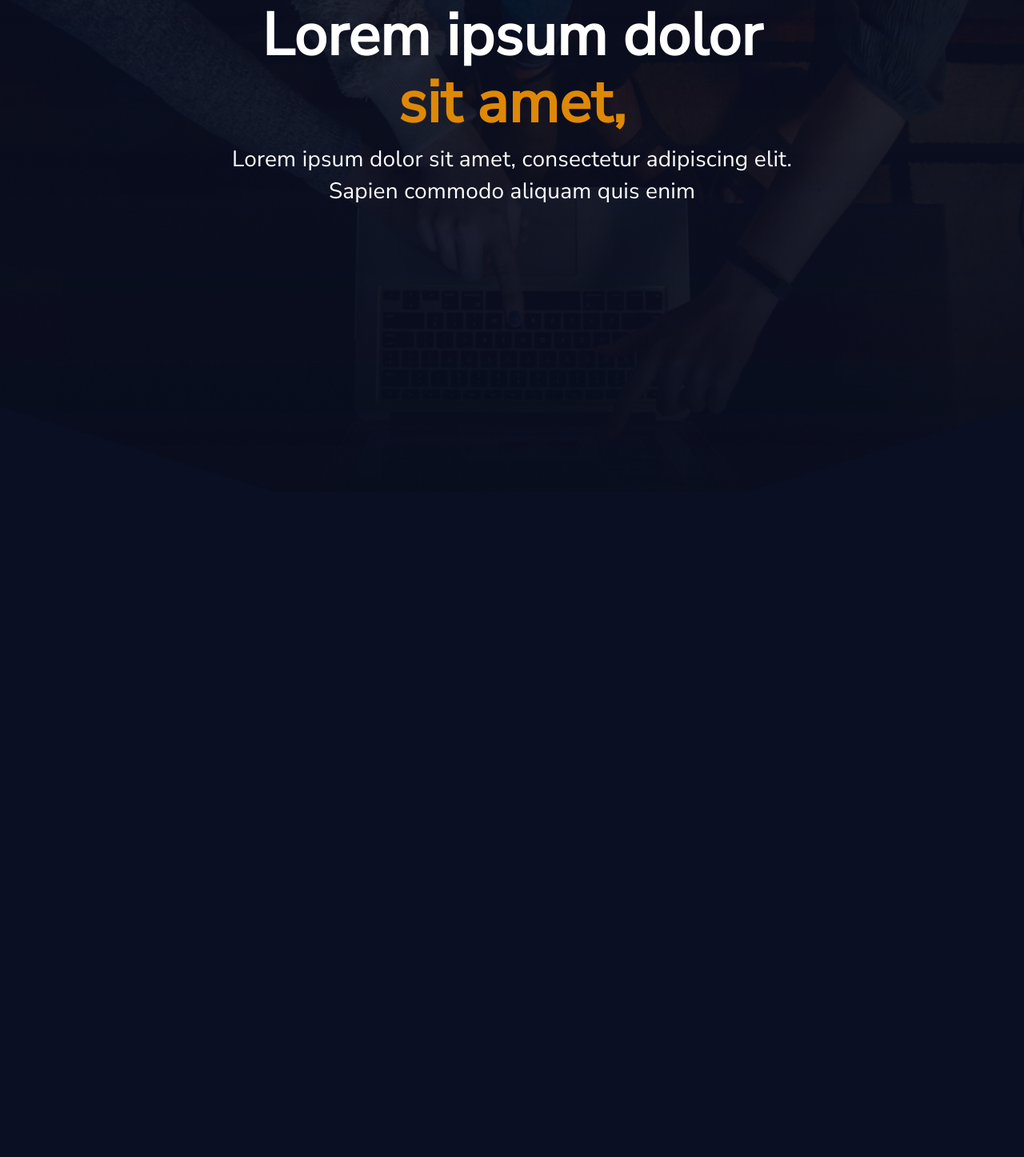
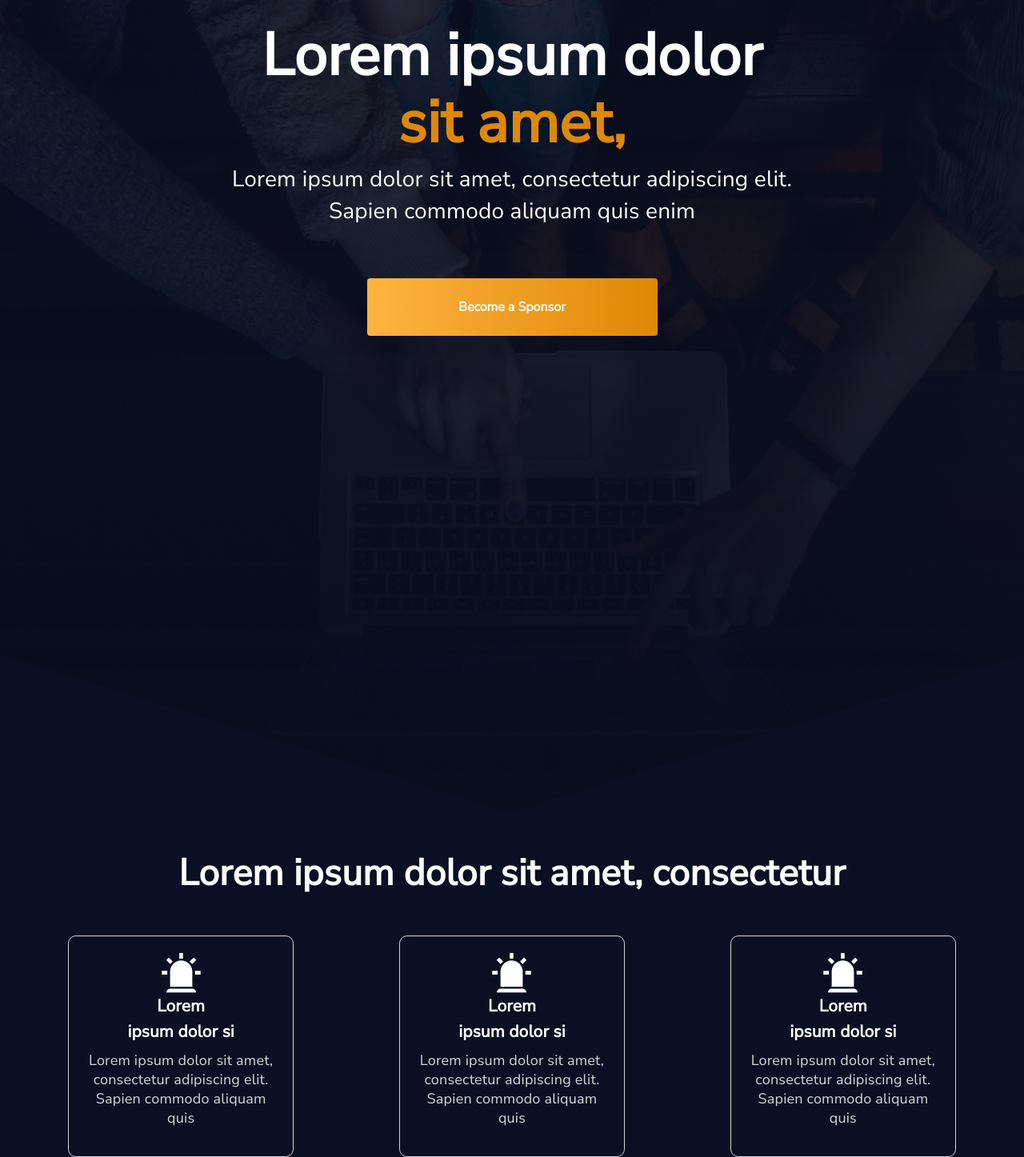
Before and after one commit to pluralcodetech/pluralcodeacademy-sponsorship, a website: page index.html in a window 1280 px wide. Shown: the part 185-1632 px from the top of the page at 80% size. Before the commit the page ends 800 px from the top, so only its background shows below. Drawn offline with nearby package versions, Linux system fonts and the light colour scheme.

Commit message:
packages Section completed

```diff
--- a/index.html
+++ b/index.html
@@ -88,9 +88,42 @@
             <div class="box-content text-center">
                 <h1 class="">Lorem ipsum dolor<br> <span class="span-text">sit amet,</span></h1>
                 <p class="box-text">Lorem ipsum dolor sit amet, consectetur adipiscing elit.<br> Sapien commodo aliquam quis enim </p>
+                <button class="button-sponsor mt-5">Become a Sponsor</button>
             </div>
         </div>
     </div>
+
+    <div class="section">
+        <div class="container">
+            <div class="packages-section mt-5">
+                <h2>Lorem ipsum dolor sit amet, consectetur </h2>
+            </div>
+            <div class="card-sections text-center d-flex justify-content-between">
+                <div class="boxB">
+                    <img src="assets/bulb.png" alt="bulb">
+                    <h5>Lorem<br> ipsum dolor si</h5>
+                    <p>Lorem ipsum dolor sit amet,<br> consectetur adipiscing elit.<br> Sapien commodo aliquam <br>quis </p>
+                </div>
+
+                <div class="boxB">
+                    <img src="assets/bulb.png" alt="bulb">
+                    <h5>Lorem<br> ipsum dolor si</h5>
+                    <p>Lorem ipsum dolor sit amet,<br> consectetur adipiscing elit.<br> Sapien commodo aliquam <br>quis </p>
+                </div>
+                <div class="boxB">
+                    <img src="assets/bulb.png" alt="bulb">
+                    <h5>Lorem<br> ipsum dolor si</h5>
+                    <p>Lorem ipsum dolor sit amet,<br> consectetur adipiscing elit.<br> Sapien commodo aliquam <br>quis </p>
+                </div>
+            </div>
+        </div>
+    </div>
+
+    <section>
+        <div class="container">
+
+        </div>
+    </section>
 
 
     <!--Jquery CDN-->
--- a/sass/include/global.scss
+++ b/sass/include/global.scss
@@ -19,6 +19,21 @@ body {
     width: 125px;
     border-radius: 4px;
     padding: 10px, 32px, 10px, 32px;
+
+}
+
+.button-sponsor {
+    box-shadow: none !important;
+    outline: none !important;
+    border: 0;
+    height: 72px;
+    width: 363px;
+    font-family: $font-nunito;
+    font-weight: 700;
+    border-radius: 4px;
+    padding: 10px, 32px, 10px, 32px;
+    color: $color-white;
+    background-image: linear-gradient(to right, $gradient-color, $gradientB-color);
 
 }
 
@@ -53,12 +68,12 @@ body {
     background: url("assets/hero.png") no-repeat center center;
     background-size: cover;
     width: 100%;
-    height: 800px;
+    height: 1200px;
     box-sizing: border-box;
 }
 
 .box-content {
-    margin: 10% auto;
+    margin: 12% auto;
 }
 
 h1 {
@@ -70,6 +85,18 @@ h1 {
     letter-spacing: 0.20000000298023224px;
     text-align: center;
     color: $color-white;
+}
+
+.packages-section h2 {
+    font-family: $font-nunito;
+    font-size: 46px;
+    font-style: normal;
+    font-weight: 700;
+    line-height: 57px;
+    letter-spacing: 0.20000000298023224px;
+    text-align: center;
+    color: $color-white;
+    margin-bottom: 50px;
 }
 
 .span-text {
@@ -86,3 +113,46 @@ h1 {
     text-align: center;
     color: $color-white;
 }
+
+.boxB {
+    border: 1px solid $color-fade;
+    border-radius: 9.73px;
+    box-sizing: border-box;
+    padding: 20px 25px;
+}
+
+.boxB:hover {
+    border: 2px solid $gradient-color;
+}
+
+@media screen and (max-width: 600px) {
+    .card-sections {
+        flex-direction: column;
+    }
+
+    .card-sections .boxB {
+        margin-bottom: 10px;
+    }
+}
+
+.boxB h5 {
+    font-family: $font-nunito;
+    font-size: 21px;
+    font-style: normal;
+    font-weight: 700;
+    line-height: 32px;
+    letter-spacing: 0.09726729989051819px;
+    text-align: center;
+    color: $color-white;
+}
+
+.boxB p {
+    font-family: $font-nunito;
+    font-size: 18px;
+    font-style: normal;
+    font-weight: 400;
+    line-height: 24px;
+    letter-spacing: 0.20000000298023224px;
+    text-align: center;
+    color: $color-fade;
+}
--- a/sass/include/variables.scss
+++ b/sass/include/variables.scss
@@ -8,3 +8,4 @@ $button-bg-gradient: #3F64F7;
 $button-bgb-gradient: #5319B2;
 $button-bgc-gradient: #4940D6;
 $footer-bg-color: #090C16;
+$color-fade: #D6D6D6;
```
Also changed, not shown: assets/bulb.png (added), style.css, 1 other file.
